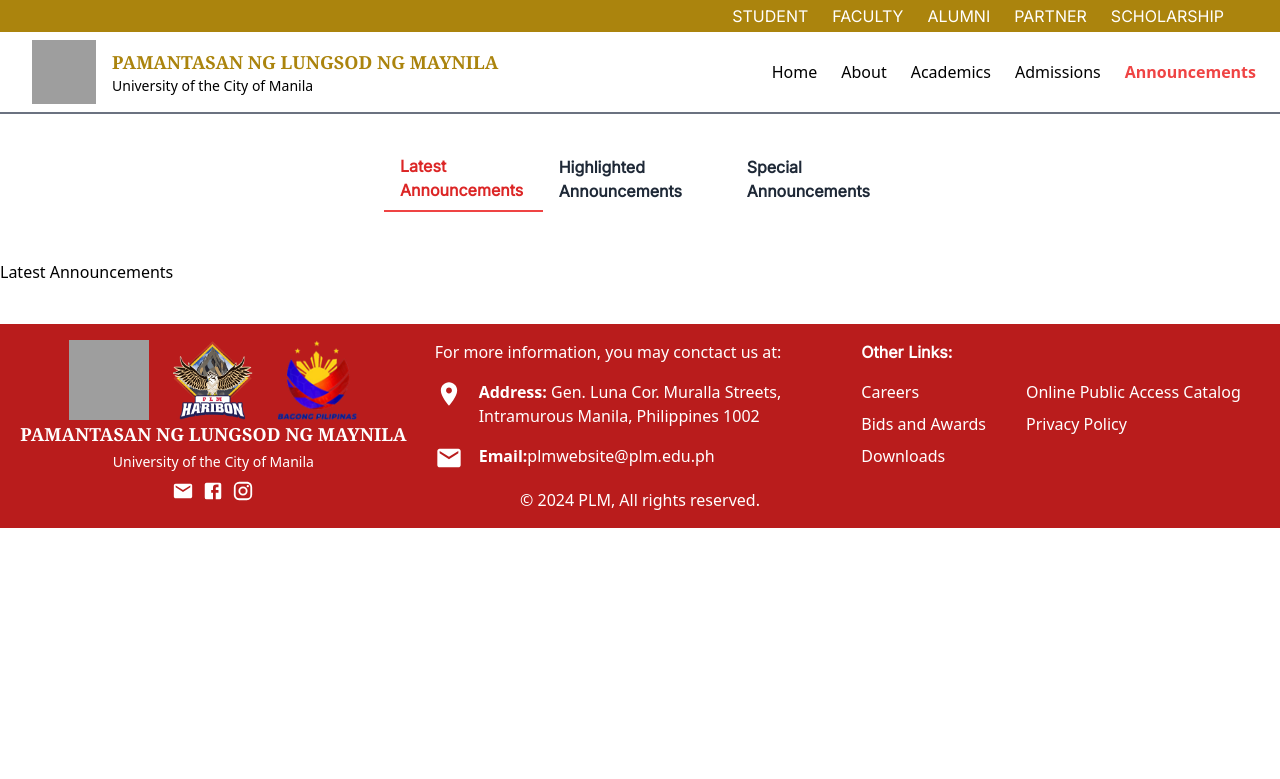
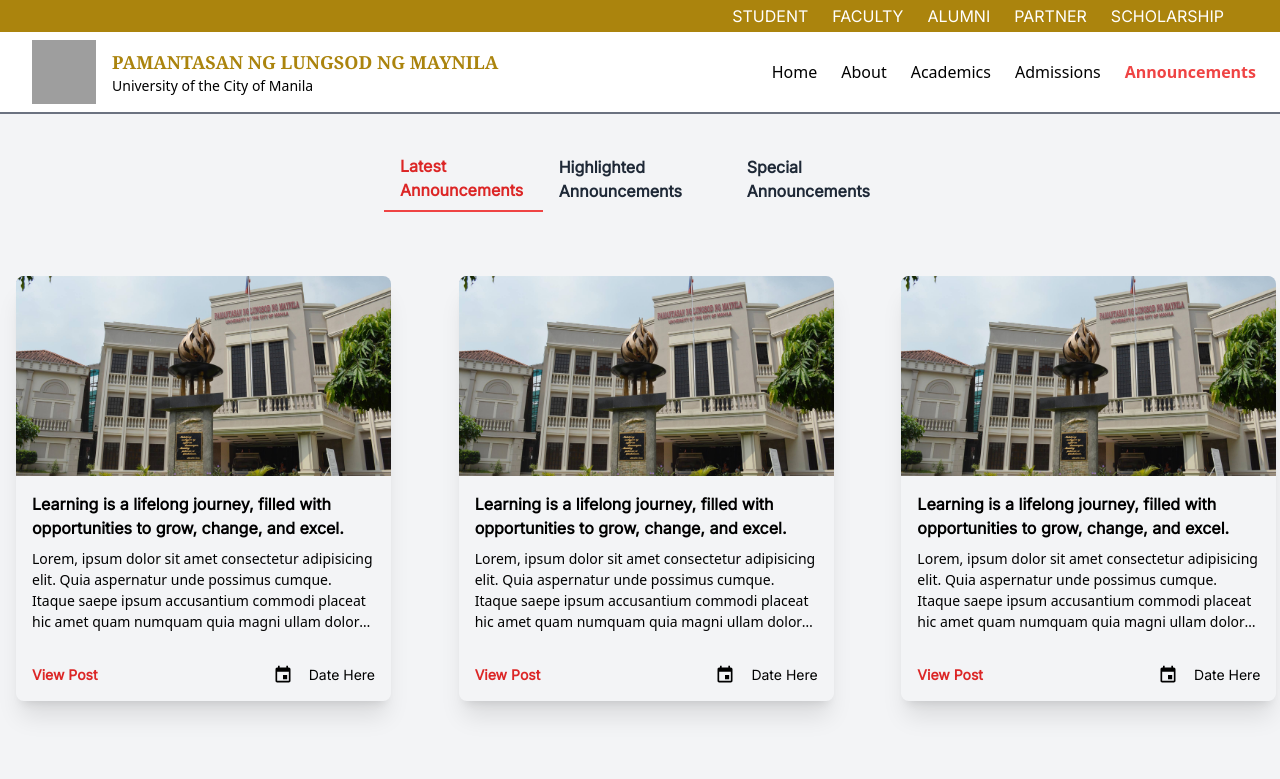
Before and after one commit to jvlguanco/elective, a React (Vite) app in the folder frontend/: page /announcement in a window 1280 px wide. Shown: the top 779 px of the page. Built offline with nearby package versions, Linux system fonts and the light colour scheme; no server answers; grey boxes are pictures that could not be loaded.

Commit message:
Initialized cards for announcements

```diff
--- a/frontend/src/components/announcement/latest.tsx
+++ b/frontend/src/components/announcement/latest.tsx
@@ -0,0 +1,61 @@
+import axios from 'axios';
+import React, { useState, useEffect } from 'react';
+import { format } from 'date-fns';
+import EventIcon from '@mui/icons-material/Event';
+
+const LatestAnnouncements = () => {
+    const cardDataList = [
+        { title: 'Card 1', description: 'This is the first card' },
+        { title: 'Card 2', description: 'This is the second card' },
+        { title: 'Card 3', description: 'This is the third card' },
+        { title: 'Card 4', description: 'This is the fourth card' },
+        { title: 'Card 1', description: 'This is the first card' },
+        { title: 'Card 2', description: 'This is the second card' },
+        { title: 'Card 3', description: 'This is the third card' },
+        { title: 'Card 4', description: 'This is the fourth card' },
+        { title: 'Card 1', description: 'This is the first card' },
+        { title: 'Card 2', description: 'This is the second card' },
+        { title: 'Card 3', description: 'This is the third card' },
+        { title: 'Card 4', description: 'This is the fourth card' },
+      ];
+
+
+    return (
+        <div className='w-full flex justify-center items-center'>
+            <div className="grid grid-cols-3 gap-20 p-4 w-fit">
+            {cardDataList.map((card, index) => (
+                <div className="shadow-xl rounded-lg w-[375px] h-[425px] overflow-hidden flex flex-col">
+                    <img src="./images/background.jpg" alt="" className='h-[200px] w-full object-cover'/>
+
+                    <div className='w-full h-[225px] p-4 flex flex-col justify-between'>
+                        <div className='flex flex-col gap-2'>
+                            <h1 className='font-inter font-semibold text-[16px]'>Learning is a lifelong journey, filled with opportunities to grow, change, and excel.</h1>
+
+                            <p className='text-[14px] line-clamp-4 overflow-hidden text-ellipsis'>
+                                Lorem, ipsum dolor sit amet consectetur adipisicing elit. Quia aspernatur unde possimus cumque. Itaque saepe ipsum accusantium commodi placeat hic amet quam numquam quia magni ullam dolores earum iste, id praesentium dolorum assumenda fugit quae facere fugiat voluptates. Voluptate accusamus qui at, ad ipsum ab cupiditate. Eius sunt minus error dolores dicta harum quod corporis voluptatibus numquam tenetur, aliquam repudiandae unde qui optio! Numquam vel culpa rem quia odit? Eaque incidunt impedit consequuntur at quam inventore facere quae culpa. Repellendus autem, veritatis ducimus nam quae velit veniam sunt nemo sit.
+                            </p>
+                        </div>
+
+                        <div className='flex justify-between'>
+                            <span
+                                className="text-red-600 cursor-pointer hover:underline font-inter font-semibold text-[14px]"
+                                onClick={() => console.log()}
+                            >
+                                View Post
+                            </span>
+
+                            <div className='flex gap-4 items-center justify-center'>
+                                <EventIcon style={{ fontSize: 20, color: 'black' }} />
+                                <p className="text-[14px] font-inter">Date Here</p>
+                            </div>
+                        </div>
+
+                    </div>
+                </div>
+            ))}
+            </div>
+        </div>
+      );
+}
+
+export default LatestAnnouncements;
--- a/frontend/src/components/home/announcement2.tsx
+++ b/frontend/src/components/home/announcement2.tsx
@@ -123,7 +123,7 @@
 
                     <div className='flex gap-4 items-center justify-center'>
                         <EventIcon style={{ fontSize: 20, color: 'black' }} />
-                        <p className="font-[18px]">{format(postDetails[0].created_time, "MMMM d, yyyy")}</p>
+                        <p className="text-[15px]">{format(postDetails[0].created_time, "MMMM d, yyyy")}</p>
                     </div>
                 </div>
             </div>
@@ -162,7 +162,7 @@
 
                                     <div className="flex justify-end items-center gap-2">
                                         <EventIcon style={{ fontSize: 20, color: 'black' }} />
-                                        <p className="font-[18px]">{format(post.created_time, "MMMM d, yyyy")}</p>
+                                        <p className="text-[16px]">{format(post.created_time, "MMMM d, yyyy")}</p>
                                     </div>
                                 </div>
                             </div>
--- a/frontend/src/pages/main_routes/announcement.tsx
+++ b/frontend/src/pages/main_routes/announcement.tsx
@@ -1,9 +1,10 @@
 import axios from 'axios';
 import React, { useState, useEffect } from 'react';
 import { format } from 'date-fns';
+import LatestAnnouncements from '../../components/announcement/latest';
 
 const display = {
-    Latest: <div>Latest Announcements</div>,
+    Latest: <LatestAnnouncements/>,
     Highlighted: <div>Highlighted Announcements</div>,
     Special: <div>Special Announcements</div>,
 }
@@ -46,7 +47,7 @@
     }
 
     return (
-        <div className="flex w-full flex-col">
+        <div className="flex w-full flex-col bg-gray-100">
             <div className="mt-4 w-full h-fit px-96 py-4 flex justify-evenly items-center">
                 {navTitles.map((item, index) => (
                     <span
```
